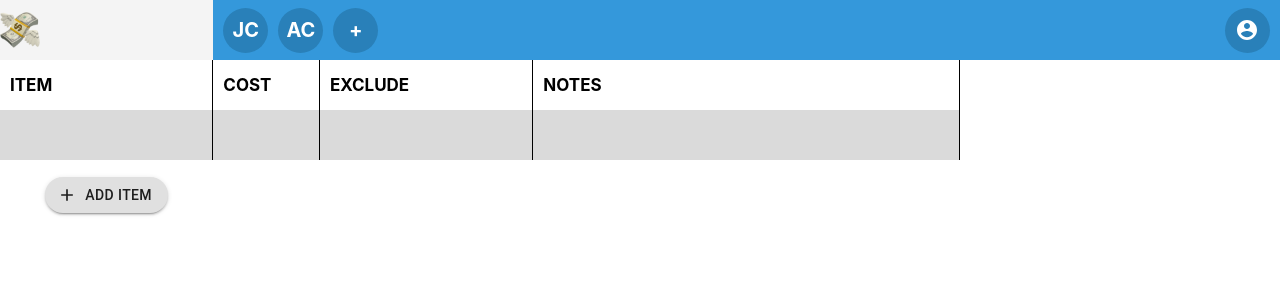
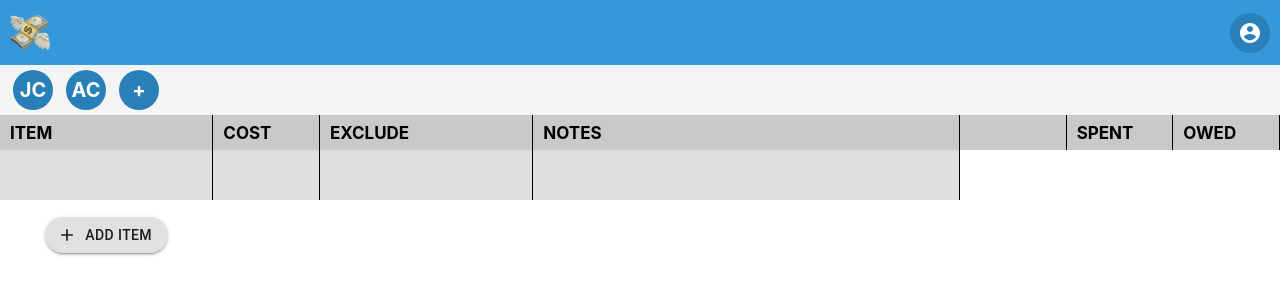
Before and after one commit to jonathanchen7/splitthecost, a React (Create React App) app: page / in a window 1280 px wide. Shown: the top 300 px of the page. Built offline with nearby package versions, Linux system fonts and the light colour scheme.

Commit message:
general structure complete

```diff
--- a/src/components/entries/EntriesHeader.tsx
+++ b/src/components/entries/EntriesHeader.tsx
@@ -20,6 +20,15 @@ export const EntriesHeader: React.FC<Props> = (props) => {
             <Grid className="entryHeaderItemContainer" item xs={4}>
                 <span className="entryHeaderText">NOTES</span>
             </Grid>
+            <Grid className="entryHeaderItemContainer" item xs={1}>
+
+            </Grid>
+            <Grid className="entryHeaderItemContainer" item xs={1}>
+                <span className="entryHeaderText">SPENT</span>
+            </Grid>
+            <Grid className="entryHeaderItemContainer" item xs={1}>
+                <span className="entryHeaderText">OWED</span>
+            </Grid>
         </Grid>
     );
 }
--- a/src/components/header/Header.tsx
+++ b/src/components/header/Header.tsx
@@ -24,16 +24,21 @@ const users = [user1, user2];
 
 export const Header: React.FC<Props> = (props) => {
     return (
-        <Grid className="header" container spacing={0}>
-            <Grid className="headerLogo" item xs={2}>
-                <img src={logo} alt="logo" height="40px" />
+        <div>
+            <Grid className="header" container spacing={0}>
+                <Grid className="headerLogoItem" item xs={11}>
+                    <img className="headerLogo" src={logo} alt="logo" height="40px" />
+                </Grid>
+                <Grid className="headerItem alignRight" item xs={1}>
+                    <HeaderProfile />
+                </Grid>
             </Grid>
-            <Grid className="headerItem" item xs={7}>
-                <HeaderUsers users={users} />
+            <Grid className="headerUsersContainer" container spacing={0}>
+                <Grid className="headerUsersItem" item xs={12}>
+                        <HeaderUsers users={users} />
+                </Grid>
             </Grid>
-            <Grid className="headerItem alignRight" item xs={3}>
-                <HeaderProfile />
-            </Grid>
-        </Grid>
+        </div>
+
     );
 }
--- a/src/main.css
+++ b/src/main.css
@@ -1,12 +1,23 @@
 .header {
-  height: 60px;
+  height: 65px;
   -webkit-box-align: center;
       -ms-flex-align: center;
           align-items: center;
 }
 
 .headerItem {
-  height: 60px;
+  height: 65px;
+  -webkit-box-align: center;
+      -ms-flex-align: center;
+          align-items: center;
+  display: -webkit-inline-box;
+  display: -ms-inline-flexbox;
+  display: inline-flex;
+  background-color: #3498db;
+}
+
+.headerLogoItem {
+  height: 65px;
   -webkit-box-align: center;
       -ms-flex-align: center;
           align-items: center;
@@ -17,15 +28,25 @@
 }
 
 .headerLogo {
-  height: 60px;
+  margin-left: 10px;
+}
+
+.headerUsersContainer {
+  height: 50px;
+  -webkit-box-align: center;
+      -ms-flex-align: center;
+          align-items: center;
+}
+
+.headerUsersItem {
+  height: 50px;
   -webkit-box-align: center;
       -ms-flex-align: center;
           align-items: center;
   display: -webkit-inline-box;
   display: -ms-inline-flexbox;
   display: inline-flex;
-  background-color: #f4f4f4;
-  border-right: 3px black;
+  background-color: #F4F4F4;
 }
 
 .alignRight {
@@ -35,8 +56,8 @@
 }
 
 .userCircle {
-  height: 45px;
-  width: 45px;
+  height: 40px;
+  width: 40px;
   background-color: #2980b9;
   border-radius: 50%;
   display: -webkit-inline-box;
@@ -51,7 +72,7 @@
   font-size: 20px;
   font-weight: bold;
   color: white;
-  margin: 0px 0px 0px 10px;
+  margin: 0px 0px 0px 13px;
 }
 
 .profileCircle {
@@ -59,11 +80,11 @@
 }
 
 .oddId {
-  background-color: #f4f4f4;
+  background-color: #F4F4F4;
 }
 
 .evenId {
-  background-color: #DADADA;
+  background-color: #DEDEDE;
 }
 
 .entry {
@@ -94,7 +115,8 @@
 }
 
 .entryHeaderItemContainer {
-  height: 50px;
+  background-color: #C9C9C9;
+  height: 35px;
   border-right: 1px solid black;
   display: -webkit-inline-box;
   display: -ms-inline-flexbox;
--- a/src/main.scss
+++ b/src/main.scss
@@ -1,23 +1,40 @@
-$header-height: 60px;
+$headerHeight: 65px;
 
 .header {
-    height: $header-height;
+    height: $headerHeight;
     align-items: center;
 }
 
 .headerItem {
-    height: $header-height;
+    height: $headerHeight;
+    align-items: center;
+    display: inline-flex;
+    background-color: #3498db;
+}
+
+.headerLogoItem {
+    height: $headerHeight;
     align-items: center;
     display: inline-flex;
     background-color: #3498db;
 }
 
 .headerLogo {
-    height: $header-height;
+    margin-left: 10px;
+}
+
+$headerUsersHeight: 50px;
+
+.headerUsersContainer {
+    height: $headerUsersHeight;
+    align-items: center;
+}
+
+.headerUsersItem {
+    height: $headerUsersHeight;
     align-items: center;
     display: inline-flex;
-    background-color: #f4f4f4;
-    border-right: 3px black;
+    background-color: #F4F4F4;
 }
 
 .alignRight {
@@ -25,8 +42,8 @@ $header-height: 60px;
 }
 
 .userCircle {
-    height: 45px;
-    width: 45px;
+    height: 40px;
+    width: 40px;
     background-color: #2980b9;
     border-radius: 50%;
     display: inline-flex;
@@ -35,7 +52,7 @@ $header-height: 60px;
     font-size: 20px;
     font-weight: bold;
     color: white;
-    margin: 0px 0px 0px 10px;
+    margin: 0px 0px 0px 13px;
 }
 
 .profileCircle {
@@ -43,17 +60,17 @@ $header-height: 60px;
 }
 
 .oddId {
-    background-color: #f4f4f4;
+    background-color: #F4F4F4;
 }
 
 .evenId {
-    background-color: #DADADA;
+    background-color: #DEDEDE;
 }
 
-$entry-height: 50px;
+$entryHeight: 50px;
 
 .entry {
-    height: $entry-height;
+    height: $entryHeight;
     display: inline-flex;
     align-items: center;
 }
@@ -65,27 +82,28 @@ $entry-height: 50px;
 }
 
 .entryItemContainer {
-    height: $entry-height;
+    height: $entryHeight;
     border-right: 1px solid black;
     display: inline-flex;
     align-items: center;
 }
 
 .entryHeaderItemContainer {
-    height: $entry-height;
+    background-color: #C9C9C9;
+    height: 35px;
     border-right: 1px solid black;
     display: inline-flex;
     align-items: center;
 }
 
 .entryItem {
-    height: $entry-height;
+    height: $entryHeight;
     margin-left: 10px;
     font-size: 100px;
 }
 
 .addItemContainer {
-    height: $entry-height;
+    height: $entryHeight;
     display: inline-flex;
     align-items: center;
     align-content: center;
```
Also changed, not shown: 1 other file (tests, documents, lock files or other folders).
